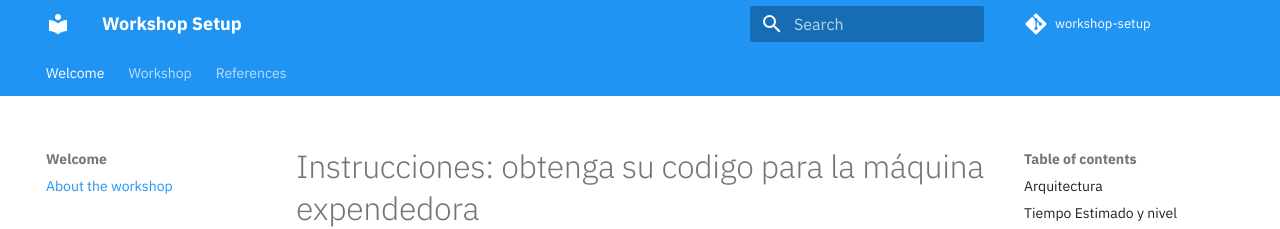
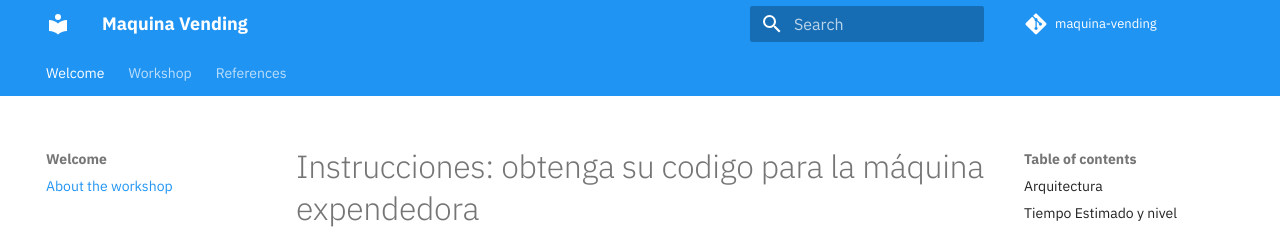
Before and after one commit to IBM/maquina-vending, an MkDocs documentation site: the page built from docs/README.md, in a window 1280 px wide. Shown: the top 229 px of the page. Built offline with MkDocs 1.6.1 and Material for MkDocs 9.7.7, drawn with Linux system fonts in a browser that asks for light colours; comment, search, counter and statistics services are not loaded.

Commit message:
Update mkdocs.yml
cambios indice

```diff
--- a/mkdocs.yml
+++ b/mkdocs.yml
@@ -1,11 +1,11 @@
 # Project information
-site_name: Workshop Setup
-site_url: https://remkohdev.github.io/workshop-setup
+site_name: Maquina Vending
+site_url: https://ibm.github.io/maquina-vending
 site_author: IBM Developer
 
 # Repository
-repo_name: workshop-setup
-repo_url: https://github.com/remkohdev/workshop-setup
+repo_name: maquina-vending
+repo_url: https://github.com/IBM/maquina-vending
 edit_uri: edit/master/docs
 
 # Navigation
```
